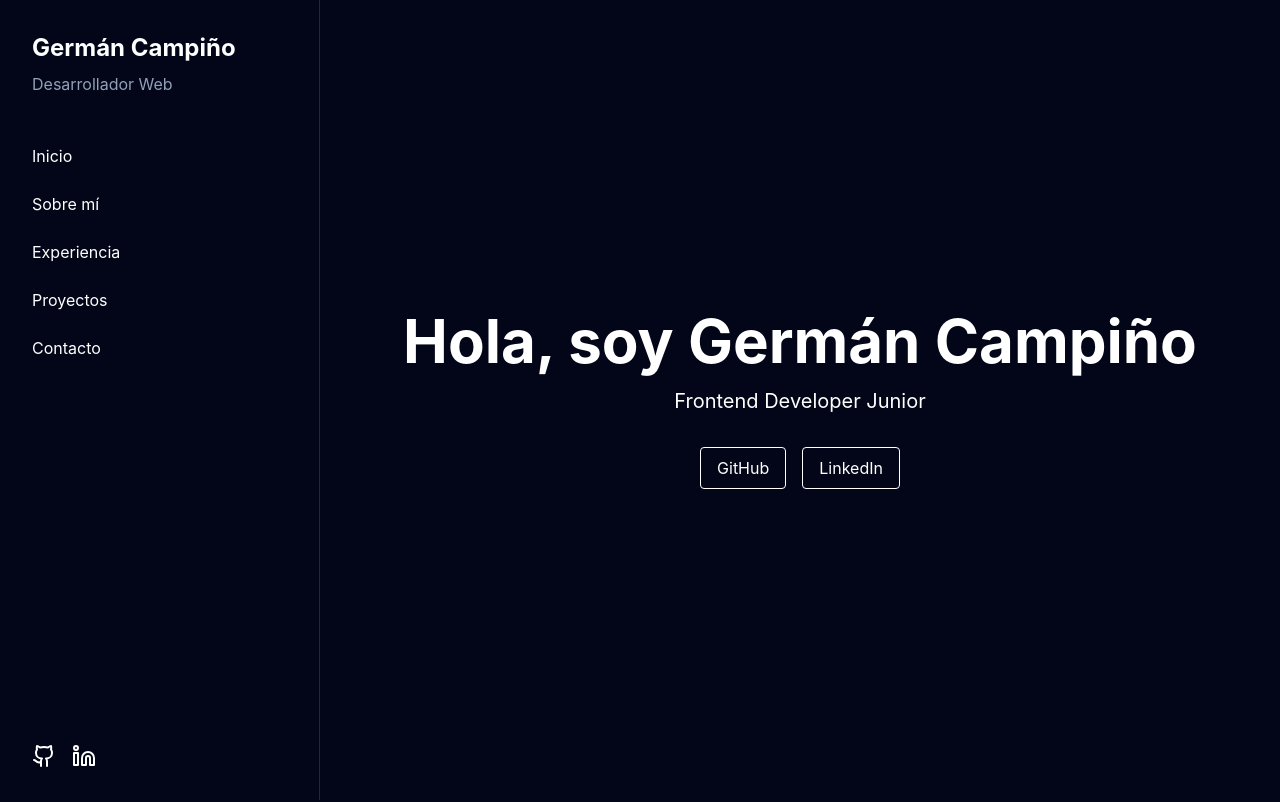
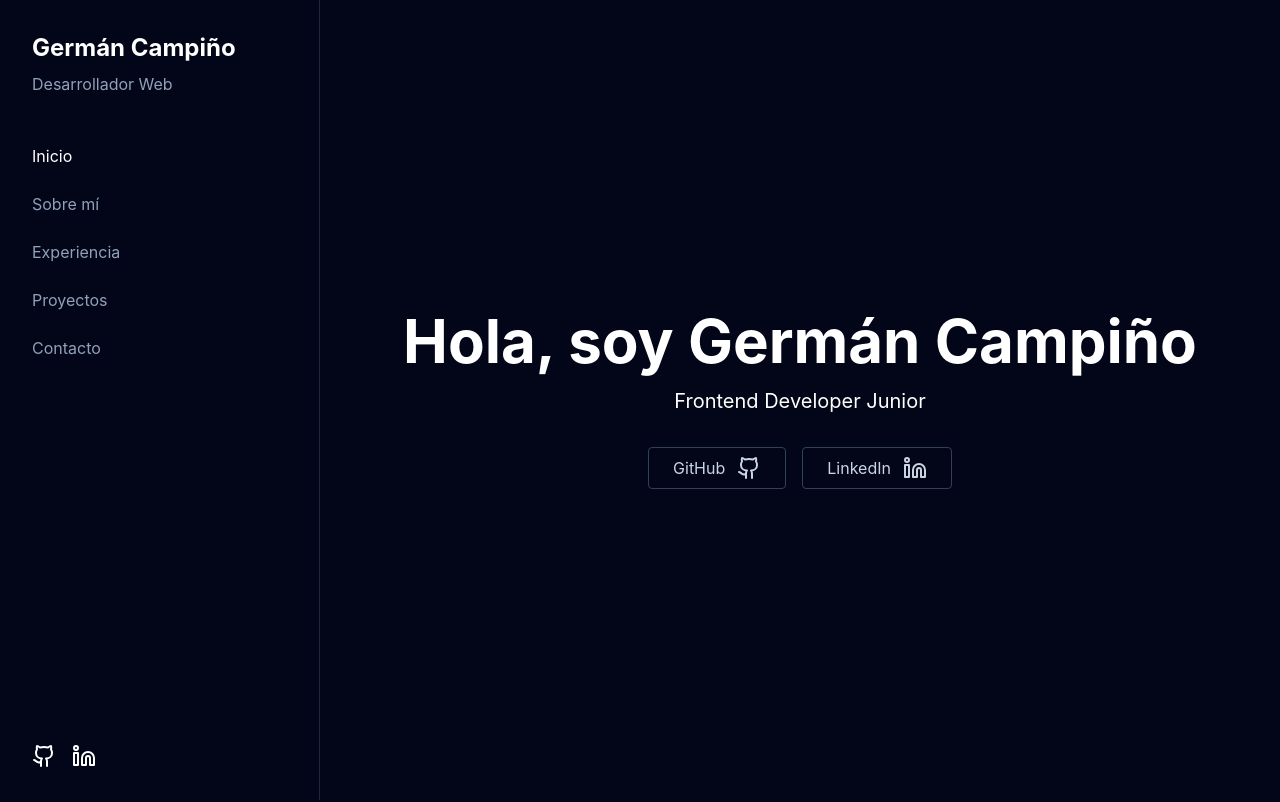
Before and after one commit to german17cl/Portfolio-german, a Vue app: page / in a window 1280 px wide. Shown: the top 802 px of the page. Built offline with nearby package versions, Linux system fonts and the light colour scheme; the HTML template or start-up script is replaced by a standard one.

Commit message:
Primer dia haciendo el portfolio terminado

```diff
--- a/src/components/Hero.vue
+++ b/src/components/Hero.vue
@@ -1,3 +1,10 @@
+<script setup>import {
+    Menu,
+    X,
+    Github,
+    Linkedin
+} from 'lucide-vue-next'
+</script>
 <template>
     <section class="min-h-screen flex flex-col justify-center items-center text-center" id="home">
         <h1 class="text-6xl font-bold">
@@ -9,12 +16,22 @@
         </p>
 
         <div class="flex gap-4 mt-8">
-            <a href="https://github.com" target="_blank" class="px-4 py-2 border rounded">
+            <a href="https://github.com/german17cl" target="_blank" class="px-6 py-2 flex gap-3 items-center border border-slate-700 rounded
+                text-slate-300
+                hover:text-white hover:border-slate-400
+                transition-all duration-200
+                hover:-translate-y-0.5">
                 GitHub
+                <Github />
             </a>
 
-            <a href="https://linkedin.com" target="_blank" class="px-4 py-2 border rounded">
+            <a href="https://linkedin.com/in/germancampdev" target="_blank" class="px-6 py-2 flex gap-3 items-center border border-slate-700 rounded
+                text-slate-300
+                hover:text-white hover:border-slate-400
+                transition-all duration-200
+                hover:-translate-y-0.5">
                 LinkedIn
+                <Linkedin />
             </a>
         </div>
     </section>
--- a/src/components/Sidebar.vue
+++ b/src/components/Sidebar.vue
@@ -1,5 +1,5 @@
 <script setup>
-import { ref } from 'vue'
+import { ref, onMounted, onUnmounted } from 'vue'
 import {
     Menu,
     X,
@@ -8,6 +8,35 @@ import {
 } from 'lucide-vue-next'
 
 const isMenuOpen = ref(false)
+const activeSection = ref('home')
+
+const sections = ['home', 'about', 'experience', 'projects', 'contact']
+
+const updateActiveSection = () => {
+    let current = 'home'
+
+    for (const section of sections) {
+        const el = document.getElementById(section)
+
+        if (el) {
+            const rect = el.getBoundingClientRect()
+
+            if (rect.top <= 120 && rect.bottom >= 120) {
+                current = section
+            }
+        }
+    }
+
+    activeSection.value = current
+}
+
+onMounted(() => {
+    window.addEventListener('scroll', updateActiveSection)
+})
+
+onUnmounted(() => {
+    window.removeEventListener('scroll', updateActiveSection)
+})
 </script>
 
 <template>
@@ -32,63 +61,64 @@ const isMenuOpen = ref(false)
     </header>
 
     <!-- MENU MOVIL -->
-    <Transition
-        enter-active-class="transition duration-300 ease-out"
-        enter-from-class="opacity-0 scale-95"
-        enter-to-class="opacity-100 scale-100"
-        leave-active-class="transition duration-200 ease-in"
-        leave-from-class="opacity-100 scale-100"
-        leave-to-class="opacity-0 scale-95"
-    >
+    <Transition enter-active-class="transition duration-300 ease-out" enter-from-class="opacity-0 scale-95"
+        enter-to-class="opacity-100 scale-100" leave-active-class="transition duration-200 ease-in"
+        leave-from-class="opacity-100 scale-100" leave-to-class="opacity-0 scale-95">
 
-        <div v-if="isMenuOpen" class="fixed inset-0 z-40 bg-slate-950 flex items-center justify-center  lg:hidden">
+        <div v-if="isMenuOpen" class="fixed inset-0 z-40 bg-slate-950 flex items-center justify-center lg:hidden">
 
             <nav>
-                <ul class="flex flex-col
-                        gap-8
-                        text-2xl
-                        text-center">
+                <ul class="flex flex-col gap-8 text-2xl text-center">
 
                     <li>
-                        <a href="#home" @click="isMenuOpen = false">
+                        <a href="#home" @click="isMenuOpen = false" :class="activeSection === 'home'
+                            ? 'text-white'
+                            : 'text-slate-300 hover:text-white transition-colors duration-200'">
                             Inicio
                         </a>
                     </li>
 
                     <li>
-                        <a href="#about" @click="isMenuOpen = false">
+                        <a href="#about" @click="isMenuOpen = false" :class="activeSection === 'about'
+                            ? 'text-white'
+                            : 'text-slate-300 hover:text-white transition-colors duration-200'">
                             Sobre mí
                         </a>
                     </li>
 
                     <li>
-                        <a href="#experience" @click="isMenuOpen = false">
+                        <a href="#experience" @click="isMenuOpen = false" :class="activeSection === 'experience'
+                            ? 'text-white'
+                            : 'text-slate-300 hover:text-white transition-colors duration-200'">
                             Experiencia
                         </a>
                     </li>
 
                     <li>
-                        <a href="#projects" @click="isMenuOpen = false">
+                        <a href="#projects" @click="isMenuOpen = false" :class="activeSection === 'projects'
+                            ? 'text-white'
+                            : 'text-slate-300 hover:text-white transition-colors duration-200'">
                             Proyectos
                         </a>
                     </li>
 
                     <li>
-                        <a href="#contact" @click="isMenuOpen = false">
+                        <a href="#contact" @click="isMenuOpen = false" :class="activeSection === 'contact'
+                            ? 'text-white'
+                            : 'text-slate-300 hover:text-white transition-colors duration-200'">
                             Contacto
                         </a>
                     </li>
+
                 </ul>
 
                 <div class="flex justify-center gap-6 mt-12">
 
-                    <a href="https://github.com/TU_USUARIO" target="_blank">
-
+                    <a href="https://github.com/german17cl" target="_blank">
                         <Github />
                     </a>
 
-                    <a href="https://linkedin.com/in/TU_USUARIO" target="_blank">
-
+                    <a href="https://www.linkedin.com/in/germancampdev/" target="_blank">
                         <Linkedin />
                     </a>
 
@@ -125,31 +155,41 @@ const isMenuOpen = ref(false)
                 <ul class="space-y-6">
 
                     <li>
-                        <a href="#home">
+                        <a href="#home" :class="activeSection === 'home'
+                            ? 'text-white'
+                            : 'text-slate-400 hover:text-white transition-colors duration-200'">
                             Inicio
                         </a>
                     </li>
 
                     <li>
-                        <a href="#about">
+                        <a href="#about" :class="activeSection === 'about'
+                            ? 'text-white'
+                            : 'text-slate-400 hover:text-white transition-colors duration-200'">
                             Sobre mí
                         </a>
                     </li>
 
                     <li>
-                        <a href="#experience">
+                        <a href="#experience" :class="activeSection === 'experience'
+                            ? 'text-white'
+                            : 'text-slate-400 hover:text-white transition-colors duration-200'">
                             Experiencia
                         </a>
                     </li>
 
                     <li>
-                        <a href="#projects">
+                        <a href="#projects" :class="activeSection === 'projects'
+                            ? 'text-white'
+                            : 'text-slate-400 hover:text-white transition-colors duration-200'">
                             Proyectos
                         </a>
                     </li>
 
                     <li>
-                        <a href="#contact">
+                        <a href="#contact" :class="activeSection === 'contact'
+                            ? 'text-white'
+                            : 'text-slate-400 hover:text-white transition-colors duration-200'">
                             Contacto
                         </a>
                     </li>
@@ -162,13 +202,11 @@ const isMenuOpen = ref(false)
 
         <div class="flex gap-4">
 
-            <a href="https://github.com/TU_USUARIO" target="_blank">
-
+            <a href="https://github.com/german17cl" target="_blank">
                 <Github />
             </a>
 
-            <a href="https://linkedin.com/in/TU_USUARIO" target="_blank">
-
+            <a href="https://linkedin.com/in/germancampdev" target="_blank">
                 <Linkedin />
             </a>
 
```
